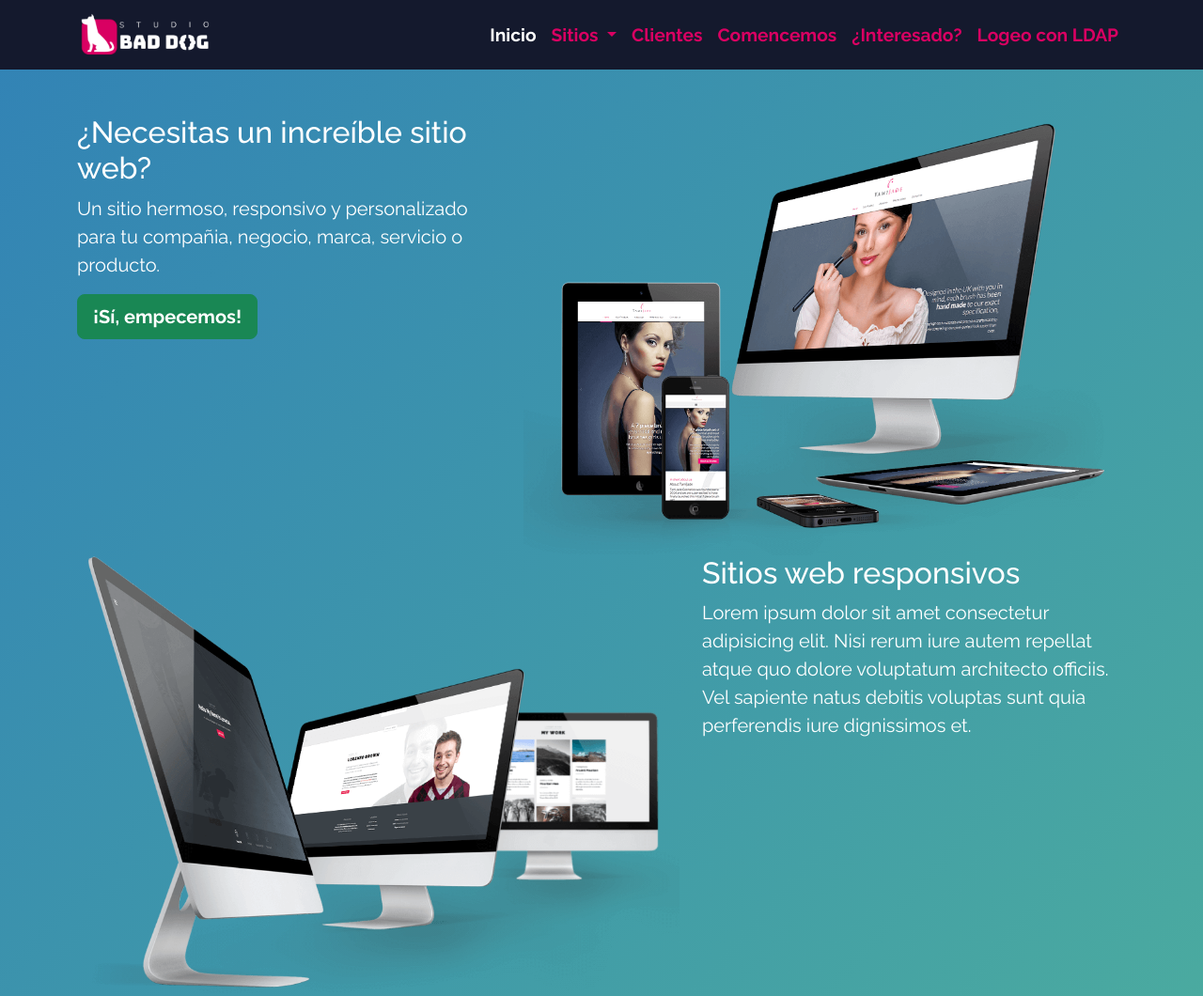
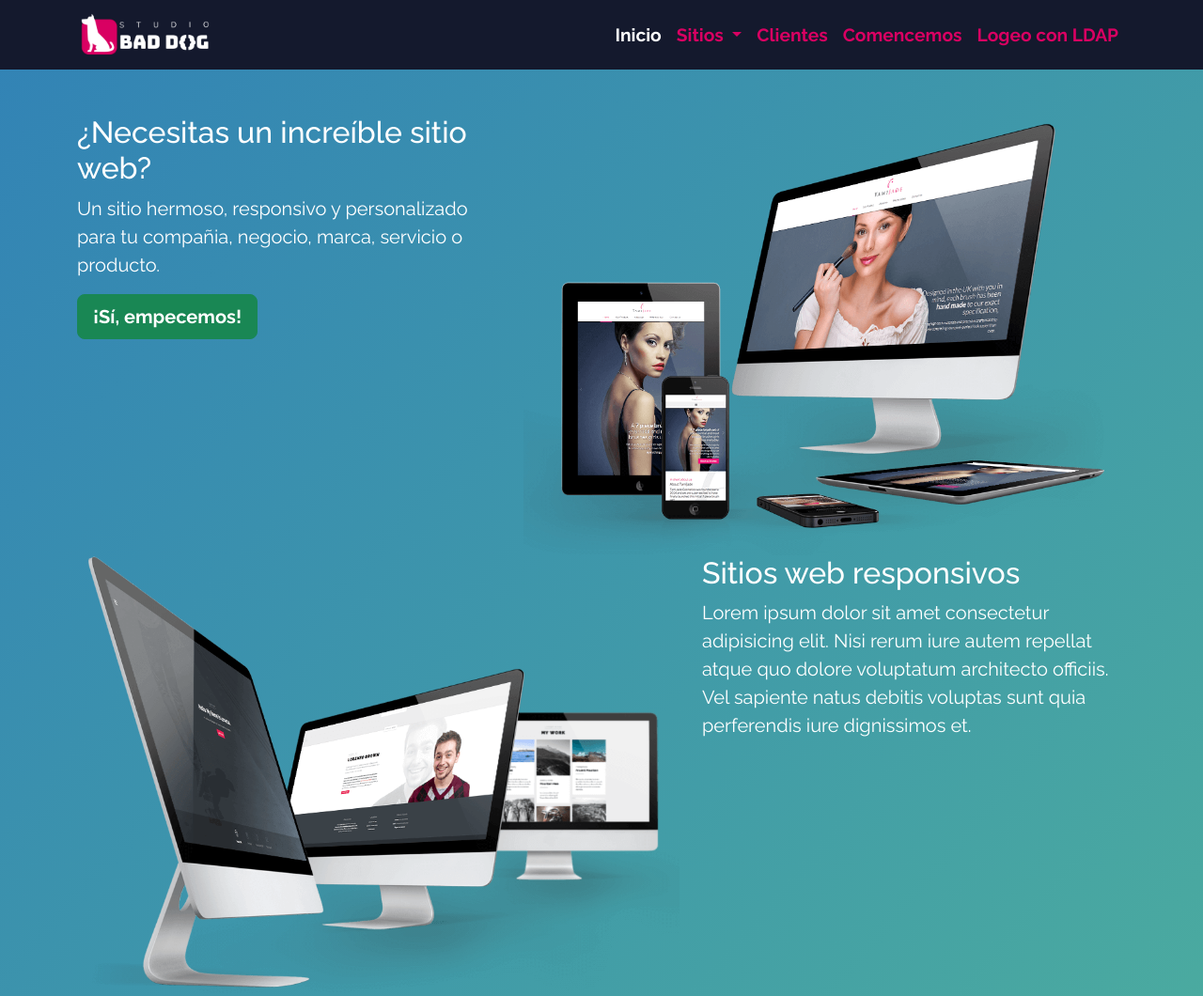
Before and after one commit to Alejandro-Polo/ExamenRecuperacionRA5, a plain HTML site: page index.html in a window 1280 px wide. Shown: the top 1060 px of the page at 94% size. Drawn offline with nearby package versions, Linux system fonts and the light colour scheme.

Commit message:
Configuracion del navbar index para que tenga un li para el ldap

```diff
--- a/index.html
+++ b/index.html
@@ -44,9 +44,6 @@
                     </li>
                     <li class="nav-item">
                         <a class="nav-link" href="comencemos.html">Comencemos</a>
-                    </li>
-                    <li class="nav-item">
-                        <a class="nav-link" href="contactos.html">¿Interesado?</a>
                     </li>
                     <li class="nav-item">
                         <a class="nav-link" href="loginldap.html">Logeo con LDAP</a>
```
